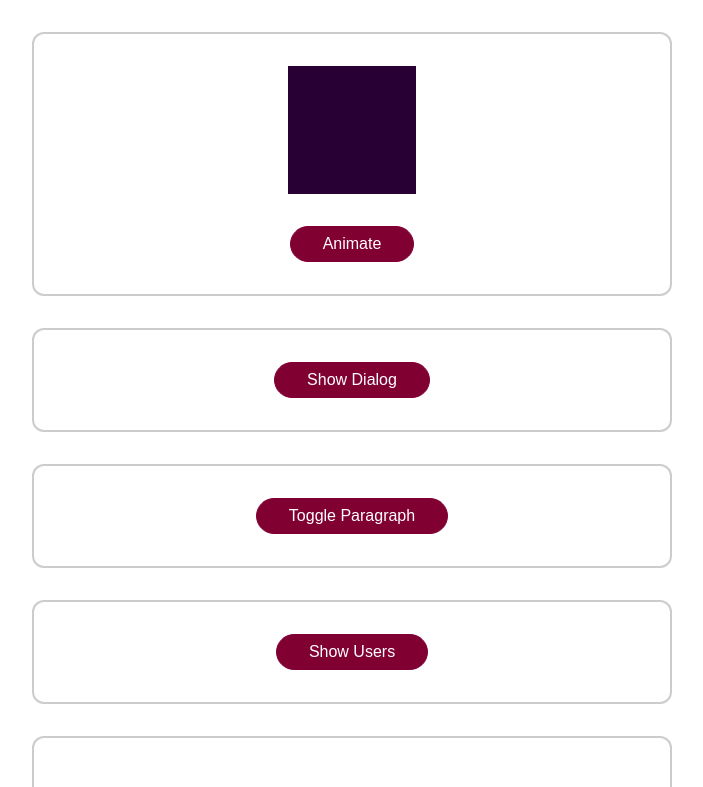
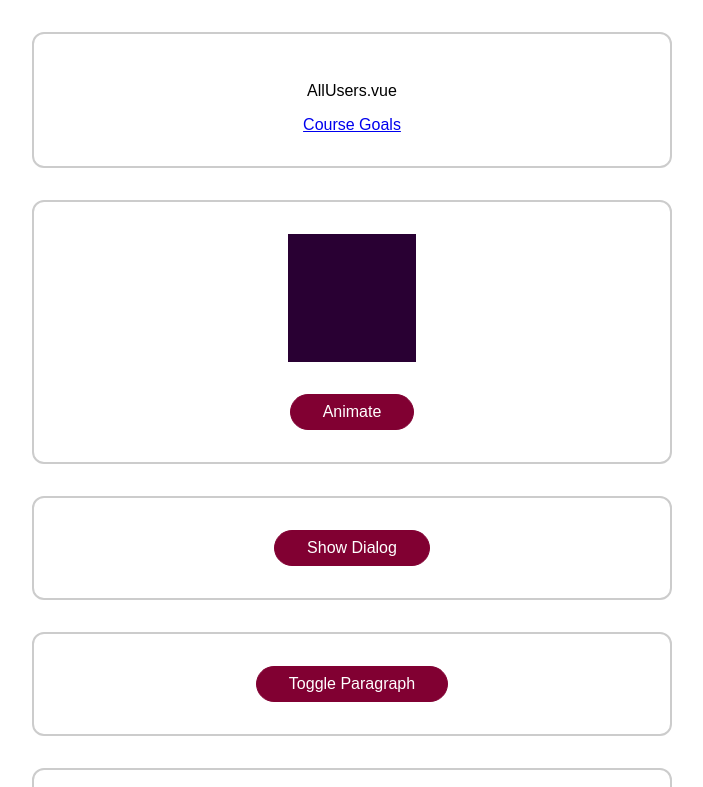
Before and after one commit to refayathaque/vue-animations-transitions, a Vue app: page / in a window 1280 px wide. Shown: the top 787 px of the page, without its empty margins (288-991 px from the left). Built offline with nearby package versions, Linux system fonts and the light colour scheme.

Commit message:
Oct 27 1814

```diff
--- a/package.json
+++ b/package.json
@@ -9,7 +9,8 @@
   },
   "dependencies": {
     "core-js": "^3.6.5",
-    "vue": "^3.0.0"
+    "vue": "^3.0.0",
+    "vue-router": "^4.0.0-rc.1"
   },
   "devDependencies": {
     "@vue/cli-plugin-babel": "~4.5.0",
--- a/src/App.vue
+++ b/src/App.vue
@@ -1,4 +1,10 @@
 <template>
+  <router-view v-slot="slotProps">
+    <transition name="fade-button" mode="out-in">
+      <component :is="slotProps.Component"></component>
+    </transition>
+  </router-view>
+  <!-- ^ what we need to animate switches between components with routes -->
   <div class="container">
     <div class="block" :class="{ animate: animatedBlock }"></div>
     <button @click="animateBlock">Animate</button>
--- a/src/components/AnimatedList.vue
+++ b/src/components/AnimatedList.vue
@@ -51,9 +51,9 @@
   opacity: 1;
   transform: translateX(0);
 }
-
 .user-list-leave-active {
   animation: leaves-to-the-right 1s ease-in;
+  position: absolute;
 }
 @keyframes leaves-to-the-right {
   0% {
@@ -65,4 +65,7 @@
     transform: translateX(30px);
   }
 }
+.user-list-move {
+  transition: transform 1s ease;
+}
 </style>
--- a/src/main.js
+++ b/src/main.js
@@ -1,9 +1,20 @@
 import { createApp } from 'vue';
+import { createRouter, createWebHistory } from "vue-router";
 
 import App from './App.vue';
 import BaseModal from './components/BaseModal.vue';
 import JSTransitions from './components/JSTransitions.vue';
 import AnimatedList from './components/AnimatedList.vue';
+import AllUsers from './pages/AllUsers.vue';
+import CourseGoals from './pages/CourseGoals.vue';
+
+const router = createRouter({
+  history: createWebHistory(),
+  routes: [
+    { path: "/", component: AllUsers },
+    { path: "/goals", component: CourseGoals },
+  ],
+})
 
 const app = createApp(App);
 
@@ -11,4 +22,9 @@
 app.component('js-transitions', JSTransitions);
 app.component('animated-list', AnimatedList);
 
-app.mount('#app');
+app.use(router);
+
+router.isReady().then(function() {
+  app.mount('#app');
+})
+// ^ makes sure that the app is only mounted (rendered) once the router is fully set up and aware of the page that should be loaded
--- /dev/null
+++ b/src/pages/AllUsers.vue
@@ -0,0 +1,6 @@
+<template>
+  <div class="container">
+    <p>AllUsers.vue</p>
+    <router-link to="/goals">Course Goals</router-link>
+  </div>
+</template>
--- /dev/null
+++ b/src/pages/CourseGoals.vue
@@ -0,0 +1,6 @@
+<template>
+  <div class="container">
+    <p>CourseGoals.vue</p>
+    <router-link to="/">All Users</router-link>
+  </div>
+</template>
```
Also changed, not shown: 1 other file (tests, documents, lock files or other folders).
